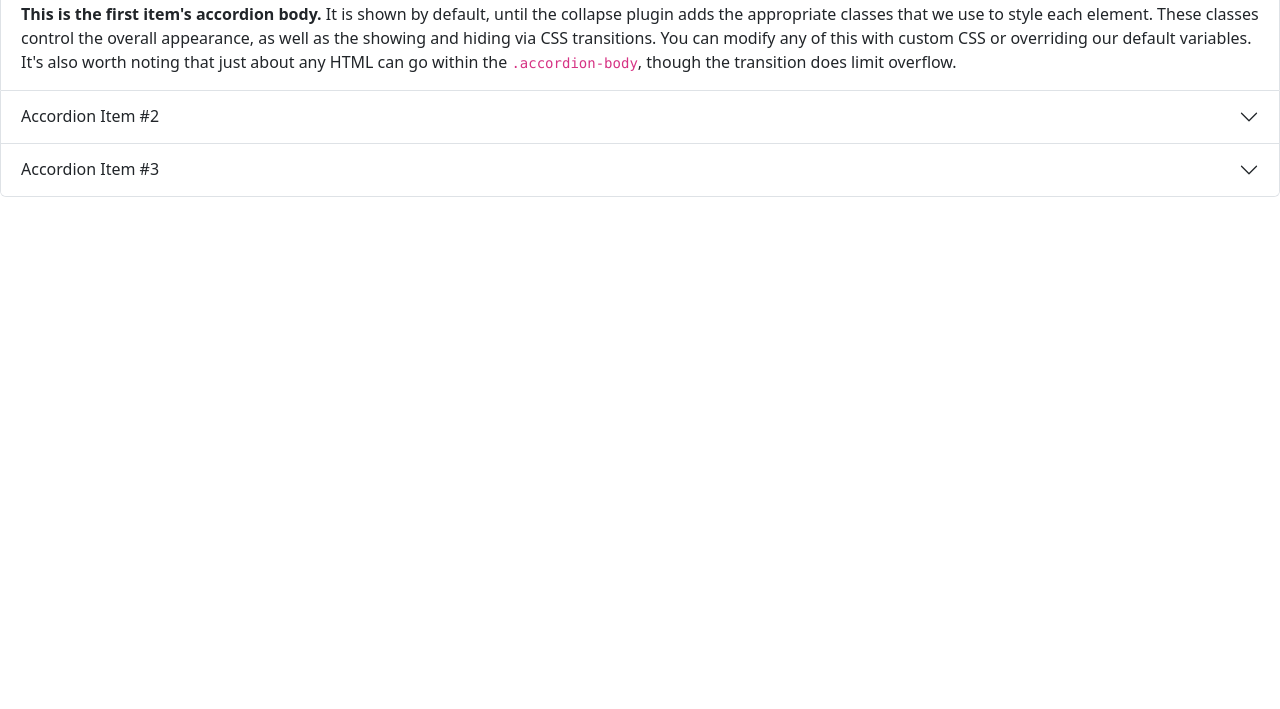
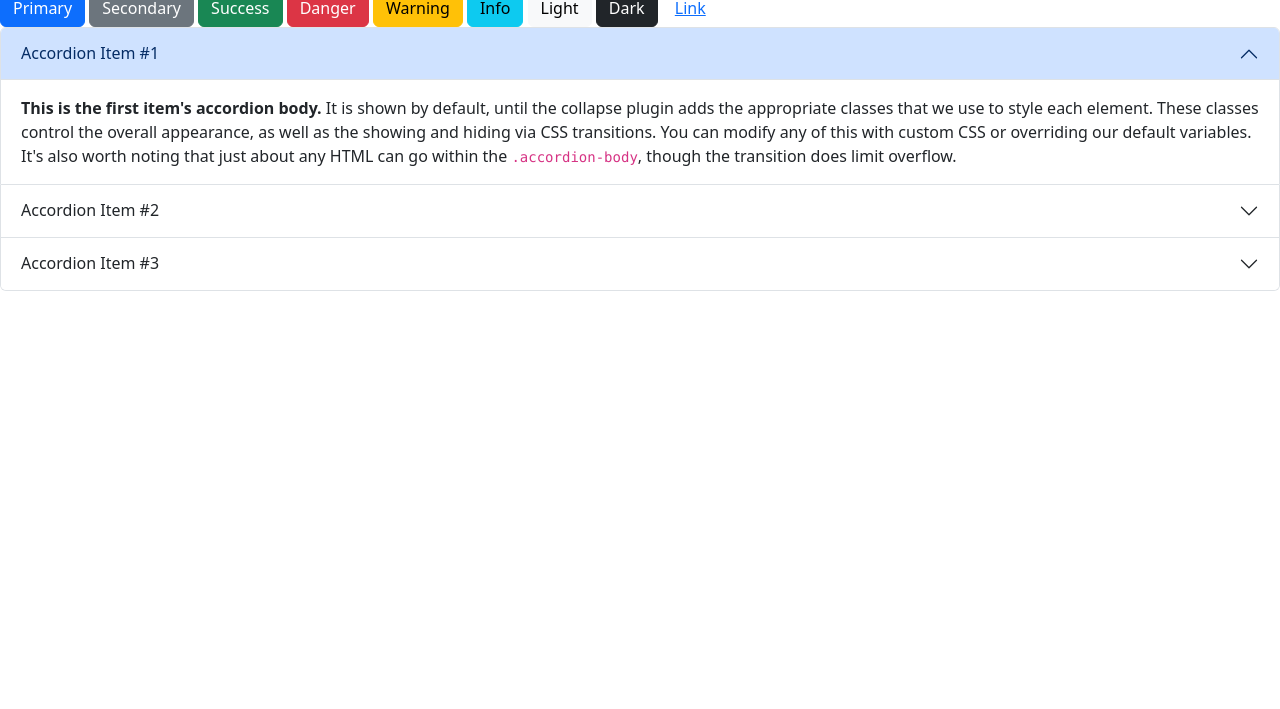
Before and after one commit to Tokes94/Tokes94.github.io, a plain HTML site: page index.html in a window 1280 px wide. Shown: the part 91-800 px from the top of the page. Drawn offline with nearby package versions, Linux system fonts and the light colour scheme.

Commit message:
Updated index.html
Added bootstrap button code

```diff
--- a/index.html
+++ b/index.html
@@ -13,6 +13,19 @@
 
 </head>
 <body>
+<h1>Hello world</h1>
+
+    <button type="button" class="btn btn-primary">Primary</button>
+<button type="button" class="btn btn-secondary">Secondary</button>
+<button type="button" class="btn btn-success">Success</button>
+<button type="button" class="btn btn-danger">Danger</button>
+<button type="button" class="btn btn-warning">Warning</button>
+<button type="button" class="btn btn-info">Info</button>
+<button type="button" class="btn btn-light">Light</button>
+<button type="button" class="btn btn-dark">Dark</button>
+
+<button type="button" class="btn btn-link">Link</button>
+
     <div class="accordion" id="accordionExample">
   <div class="accordion-item">
     <h2 class="accordion-header" id="headingOne">
```
